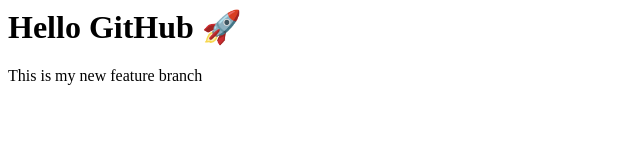
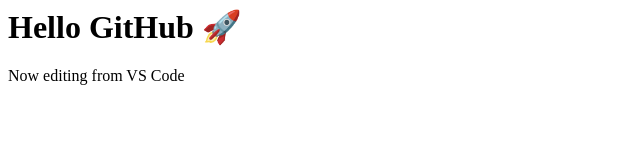
Before and after one commit to Sun-ams/Learning, a plain HTML site: page index.html in a window 1280 px wide. Shown: the full height of the page, 0-640 px from the left. Drawn offline with Linux system fonts and the light colour scheme.

Commit message:
Update index.html to reflect current editing environment

```diff
--- a/index.html
+++ b/index.html
@@ -1,2 +1,2 @@
 <h1>Hello GitHub 🚀</h1>
-<p>This is my new feature branch</p>
+<p>Now editing from VS Code</p>
```
